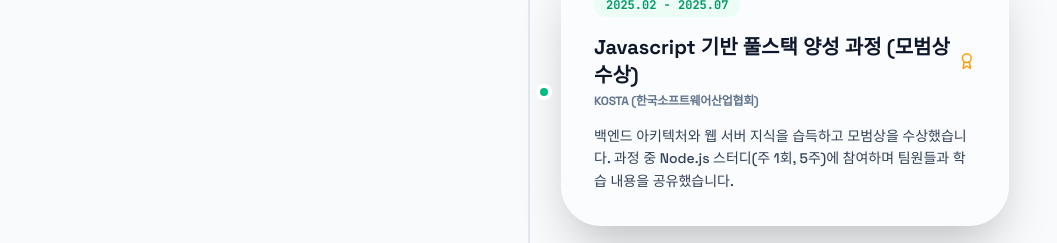
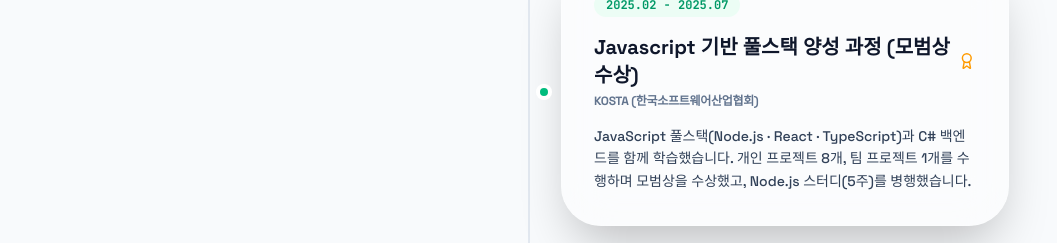
Before and after one commit to kmh8405/ai_portfolio, a React (Vite) app: page / in a window 1280 px wide. Shown: the part 4040-4283 px from the top of the page, without its empty margins (111-1168 px from the left). Built offline with nearby package versions, Linux system fonts and the light colour scheme.

Commit message:
fix: rewrite KOSTA education desc to highlight C# backend and JS fullstack accurately

```diff
--- a/src/App.tsx
+++ b/src/App.tsx
@@ -262,7 +262,7 @@ const EDUCATION: Education[] = [
     title: "Javascript 기반 풀스택 양성 과정 (모범상 수상)",
     period: "2025.02 - 2025.07",
     institution: "KOSTA (한국소프트웨어산업협회)",
-    description: "백엔드 아키텍처와 웹 서버 지식을 습득하고 모범상을 수상했습니다. 과정 중 Node.js 스터디(주 1회, 5주)에 참여하며 팀원들과 학습 내용을 공유했습니다.",
+    description: "JavaScript 풀스택(Node.js · React · TypeScript)과 C# 백엔드를 함께 학습했습니다. 개인 프로젝트 8개, 팀 프로젝트 1개를 수행하며 모범상을 수상했고, Node.js 스터디(5주)를 병행했습니다.",
   },
   {
     title: "Molecular & Cell Biology 학사",
```
